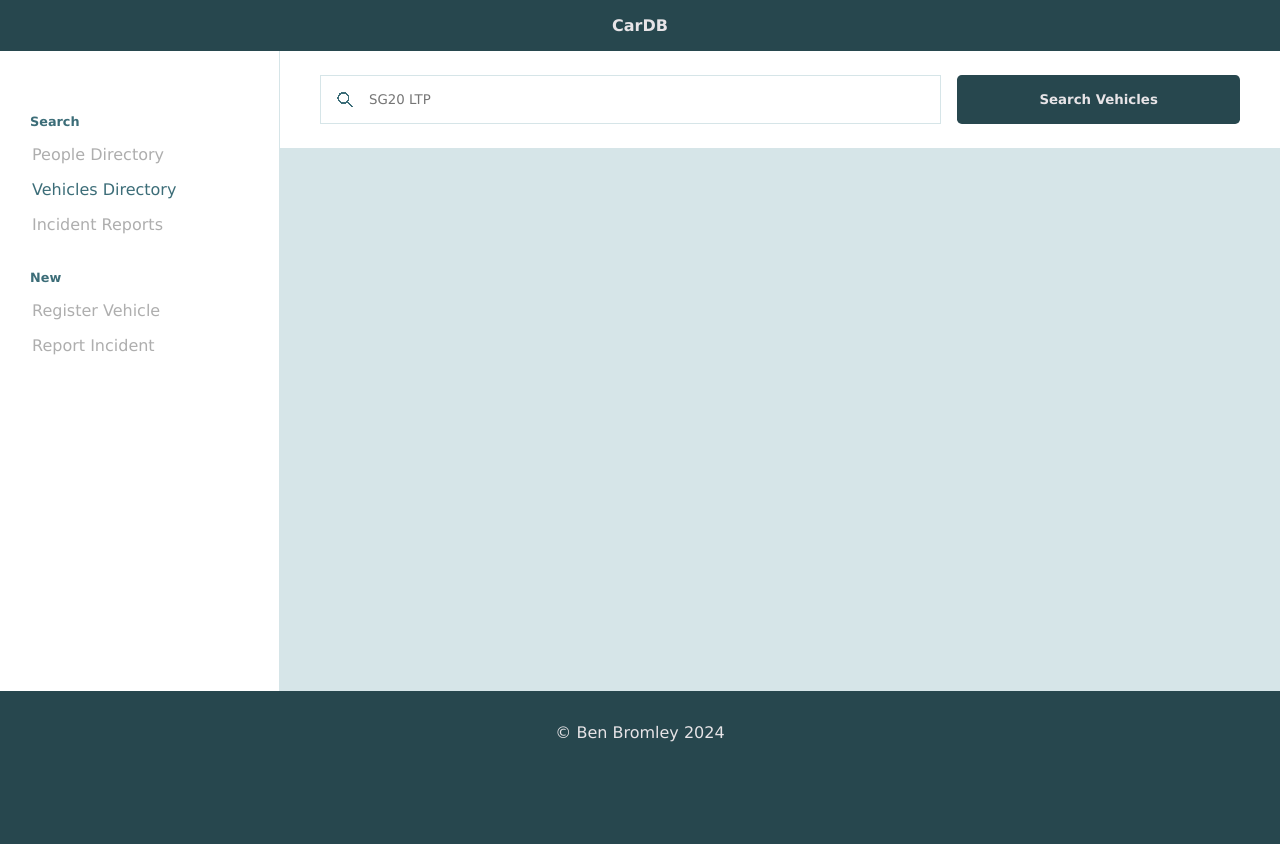
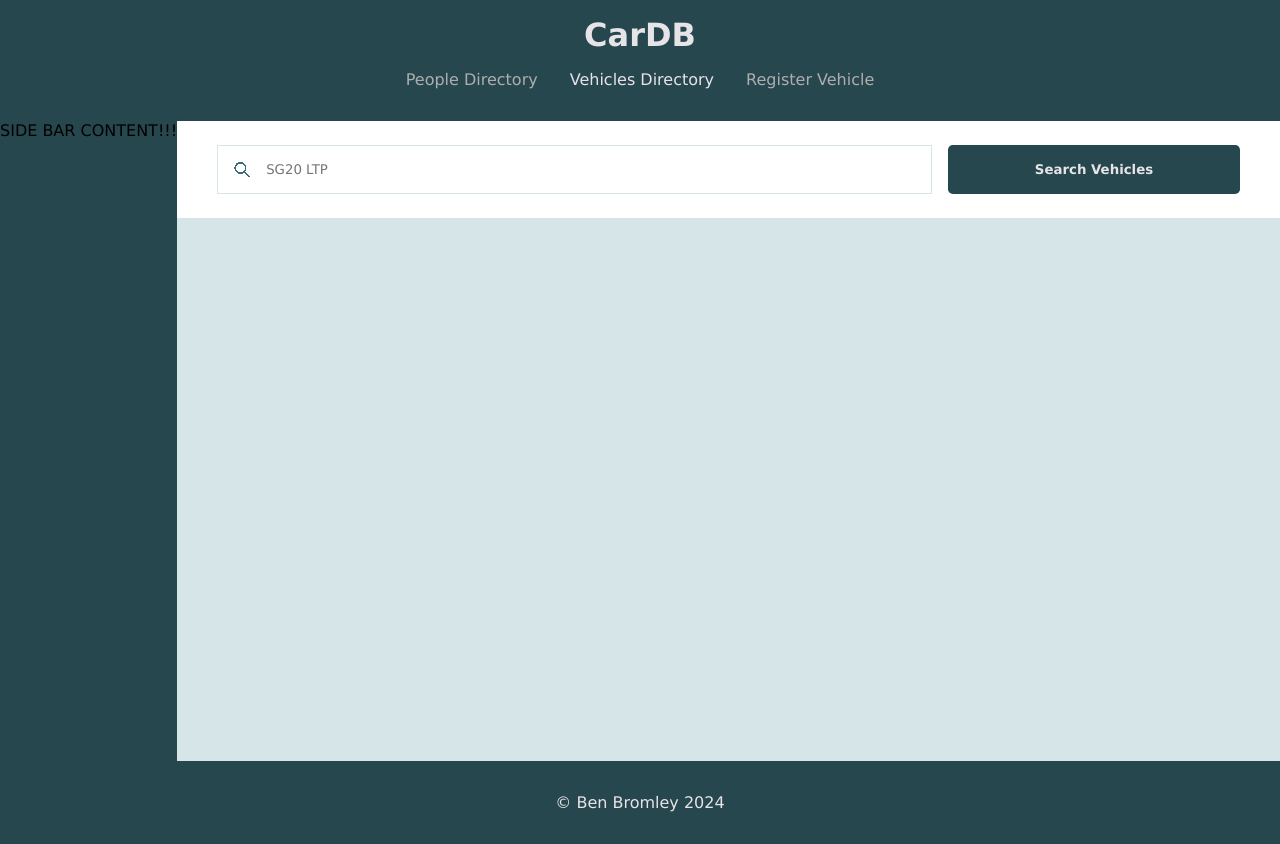
Before and after one commit to Ben-Bromley/UON-COMP-Coursework-2, a plain HTML site: page vehicles.html in a window 1280 px wide. Before the commit the page ends 800 px from the top, so only its background shows below. Drawn offline with nearby package versions, Linux system fonts and the light colour scheme.

Commit message:
restyle navigation into the header

```diff
--- a/style.css
+++ b/style.css
@@ -47,17 +47,49 @@ textarea {
 }
 
 /* --- HEADER STYLES --- */
-header#header {
+header {
 	background: var(--bg-primary);
 	display: flex;
 	align-items: center;
+	flex-direction: column;
 	padding: 1rem;
 }
 
-header#header h1#page-title {
+header h1#page-title {
 	margin: 0px auto;
 	color: var(--text-light);
+	font-size: 2rem;
+}
+
+/* --- HEDADER NAVIGATIOIN --- */
+header nav {
+	color: var(--text-primary-lighter);
+	display: flex;
+}
+
+header nav ul {
+	margin-block-start: 0;
+	margin-block-end: 0;
+	padding-inline-start: 0;
+	display: flex;
+}
+
+header nav ul li {
+	list-style: none;
+	width: 100%;
+	margin: 1rem;
 	font-size: 1rem;
+	min-width: max-content;
+}
+
+header nav ul li a {
+	color: var(--text-gray);
+	text-decoration: none;
+}
+
+header nav ul li.active a,
+header nav ul li a:hover {
+	color: var(--text-light);
 }
 
 /* --- MAIN BODY --- */
@@ -65,42 +97,6 @@ main#main-wrapper {
 	display: flex;
 	flex-wrap: wrap;
 	min-height: 80vh;
-}
-
-/* --- SIDEBAR NAVIGATIOIN --- */
-aside#sidebar {
-	background: var(--bg-white);
-	color: var(--text-primary-lighter);
-	padding: 2rem 3rem 2rem 0;
-	border-right: 1px solid var(--bg-light);
-	flex-grow: 1;
-}
-
-aside#sidebar h2#sidebar-title {
-	font-size: 0.8rem;
-	padding: 20px 60px 0px 30px;
-}
-
-aside#sidebar nav ul {
-	margin-block-start: 0;
-	padding-inline-start: 0;
-}
-
-aside#sidebar nav ul li.navigation-link {
-	list-style: none;
-	width: 100%;
-	margin: 1rem 2rem;
-	font-size: 1rem;
-}
-
-aside#sidebar nav ul li.navigation-link a {
-	color: var(--text-gray);
-	text-decoration: none;
-}
-
-aside#sidebar nav ul li.navigation-link.active a,
-aside#sidebar nav ul li.navigation-link a:hover {
-	color: var(--text-primary-lighter);
 }
 
 section#content {
--- a/vehicles.html
+++ b/vehicles.html
@@ -9,11 +9,7 @@
 	<body>
 		<header id="header">
 			<h1 id="page-title">CarDB</h1>
-		</header>
-		<main id="main-wrapper">
-			<aside id="sidebar">
 			<nav>
-					<h2 id="sidebar-title">Search</h2>
 				<ul>
 					<li class="navigation-link">
 						<a href="index.html">People Directory</a>
@@ -22,19 +18,14 @@
 						<a href="vehicles.html">Vehicles Directory</a>
 					</li>
 					<li class="navigation-link">
-							<a href="incidents.html">Incident Reports</a>
-						</li>
-					</ul>
-					<h2 id="sidebar-title">New</h2>
-					<ul>
-						<li class="navigation-link">
 						<a href="new-vehicle.html">Register Vehicle</a>
-						</li>
-						<li class="navigation-link">
-							<a href="report-incident.html">Report Incident</a>
 					</li>
 				</ul>
 			</nav>
+		</header>
+		<main id="main-wrapper">
+			<aside id="sidebar">
+				SIDE BAR CONTENT!!!
 			</aside>
 			<section id="content">
 				<form id="vehicle-search-form" class="search-form">
```
Also changed, not shown: index.html (+3 -14 lines), new-vehicle.html (+4 -13 lines). Lines whose indentation alone changed are shown as unchanged.
